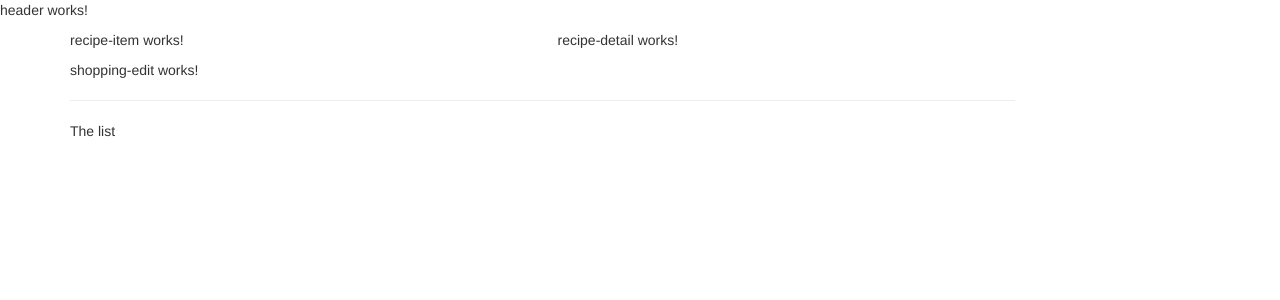
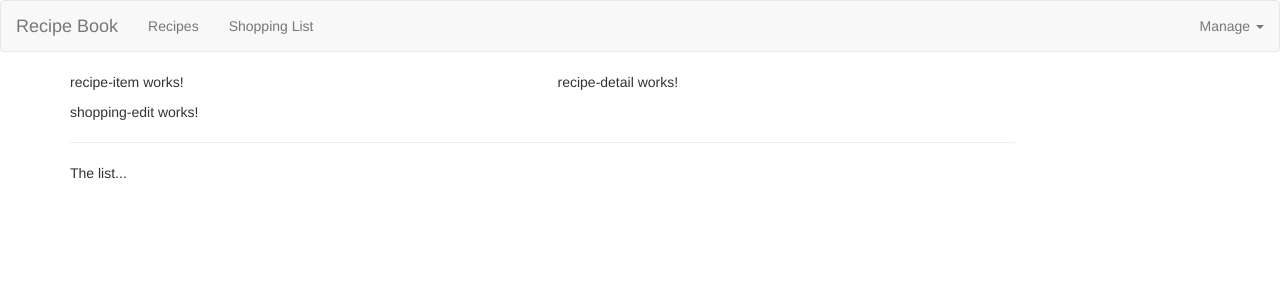
Before and after one commit to MarionaDSR/AngularCourseProject, an Angular app: page / in a window 1280 px wide. Shown: the top 300 px of the page. Built offline with nearby package versions, Linux system fonts and the light colour scheme.

Commit message:
adding a navigation bar

```diff
--- a/src/app/header/header.component.html
+++ b/src/app/header/header.component.html
@@ -1,3 +1,23 @@
-<p>
-  header works!
-</p>
+<nav class="navbar navbar-default">
+	<div class="container-fluid">
+		<div class="navbar-header">
+			<a href="#" class="navbar-brand">Recipe Book</a>
+		</div>
+
+		<div class="navbar-default">
+			<ul class="nav navbar-nav">
+				<li><a href="#">Recipes</a></li>
+				<li><a href="#">Shopping List</a></li>
+			</ul>
+			<ul class="nav navbar-nav navbar-right">
+				<li class="dropdown">
+					<a href="#" class="dropdown-toggle" role="button">Manage <span class="caret"></span></a>
+					<ul class="dropdown-menu">
+						<li><a href="#">Save Data</a></li>
+						<li><a href="#">Fetch Data</a></li>
+					</ul>
+				</li>
+			</ul>
+		</div>
+	</div>
+</nav>
--- a/src/app/shopping-list/shopping-list.component.html
+++ b/src/app/shopping-list/shopping-list.component.html
@@ -2,6 +2,6 @@
 	<div class="col-xs-10">
 		<app-shopping-edit></app-shopping-edit>
 		<hr>
-		<p>The list</p>
+		<p>The list...</p>
 	</div>
 </div>
```
